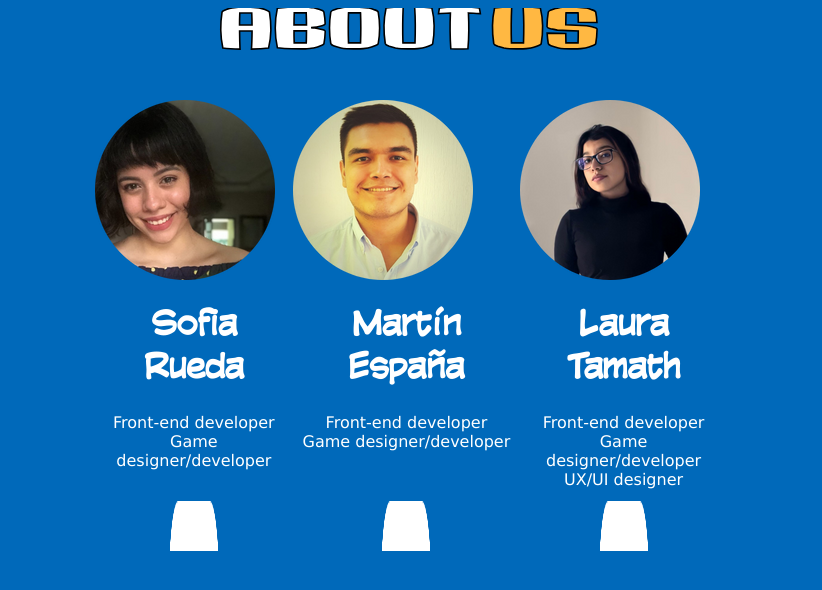
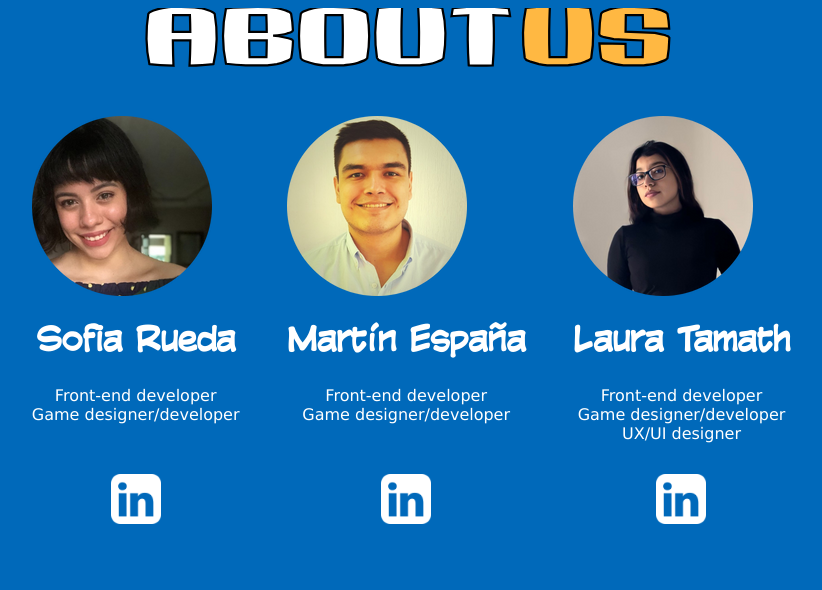
Before and after one commit to martspain/onlineCardGame, a React app: page /about in a window 1280 px wide. Shown: the top 590 px of the page, without its empty margins (229-1051 px from the left). Built offline with nearby package versions, Linux system fonts and the light colour scheme; the HTML template or start-up script is replaced by a standard one.

Commit message:
Fixes
- Remove store option
- Fix styles -> About Us screen

```diff
--- a/src/components/pages/AboutUs/AboutUs.jsx
+++ b/src/components/pages/AboutUs/AboutUs.jsx
@@ -31,11 +31,11 @@ const AboutUs = () => {
                         <div className="description">Game designer/developer</div>
                     </div>
                     <a href="https://www.linkedin.com/in/martspain/">
-                        <img src={linkedIn} id="link" alt="linkedIn" width="50px" />
+                        <img src={linkedIn} id="link" alt="linkedIn" width="50px"/>
                     </a>
                 </div>
                 <div className="person">
-                    <img src={laura} id="picture1" alt="LauraTamath" />
+                    <img src={laura} id="picture1" alt="LauraTamath"  />
                     <h1>Laura Tamath</h1>
                     <div className="descContainer">
                         <div className="description">Front-end developer</div>
--- a/src/components/pages/AboutUs/AboutUs.scss
+++ b/src/components/pages/AboutUs/AboutUs.scss
@@ -23,7 +23,7 @@ src: url(../../../assets/fonts/CCComicrazy.TTF);
     display: inline-flex;
     font-family: titleFont;
     color: white;
-    font-size: 2.5em;
+    font-size: 3.5em;
     -webkit-text-stroke: 0.04em black;
     text-align: center;
     margin-bottom: 6.5vh;
@@ -37,7 +37,7 @@ src: url(../../../assets/fonts/CCComicrazy.TTF);
 .picturesContainer{
     display: inline-flex;
     flex-direction: row;
-    width: 50%;
+    width: 60%;
     height: fit-content;
     justify-content: space-between;
 }
@@ -53,6 +53,7 @@ src: url(../../../assets/fonts/CCComicrazy.TTF);
     justify-content: center;
     text-decoration: none;
     margin-top: 2vh;
+    height: auto;
 }
 
 .descContainer{
--- a/src/components/pages/Homepage/Homepage.jsx
+++ b/src/components/pages/Homepage/Homepage.jsx
@@ -25,11 +25,6 @@ const Homepage = () => {
           </Link>
         </div>
         <div className="menuLinkContainer">
-          <Link to={'/store'}>
-            <h1 className="menuLink">Store</h1>
-          </Link>
-        </div>
-        <div className="menuLinkContainer">
           <Link to={'/settings'}>
             <h1 className="menuLink">Settings</h1>
           </Link>
```
